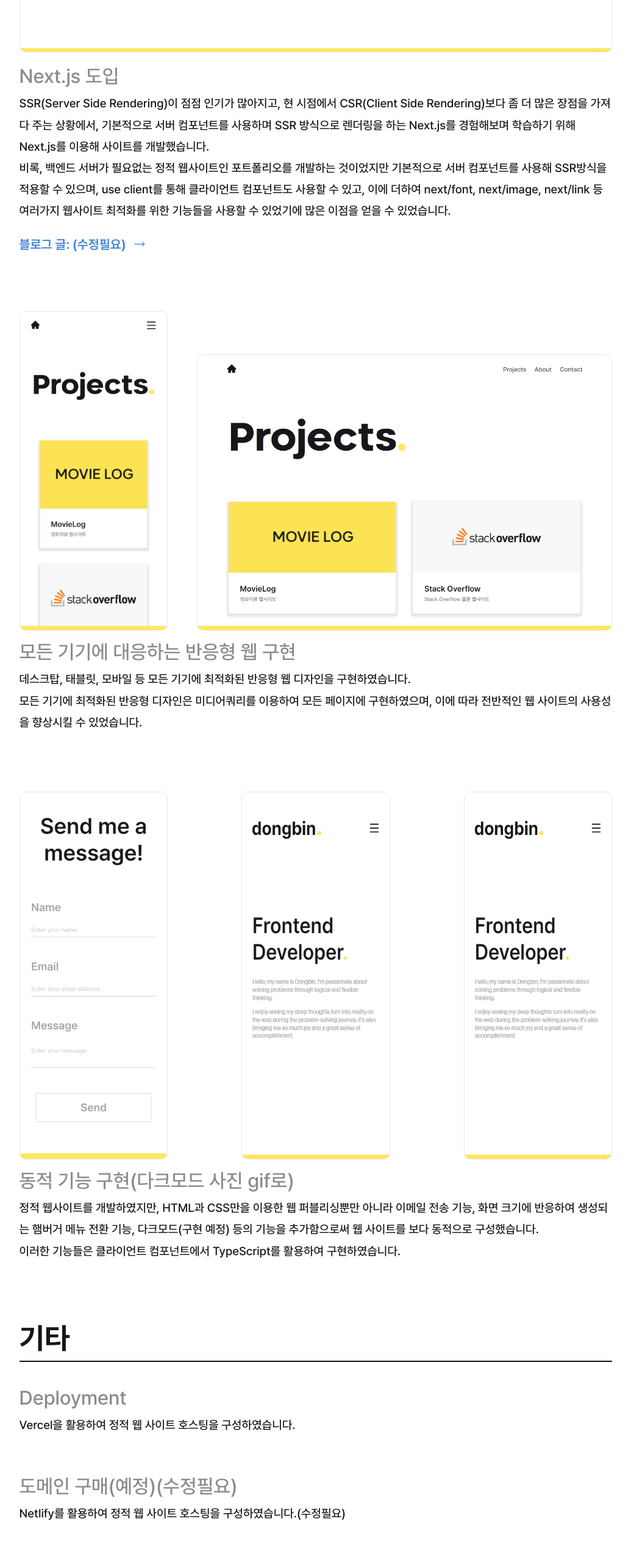
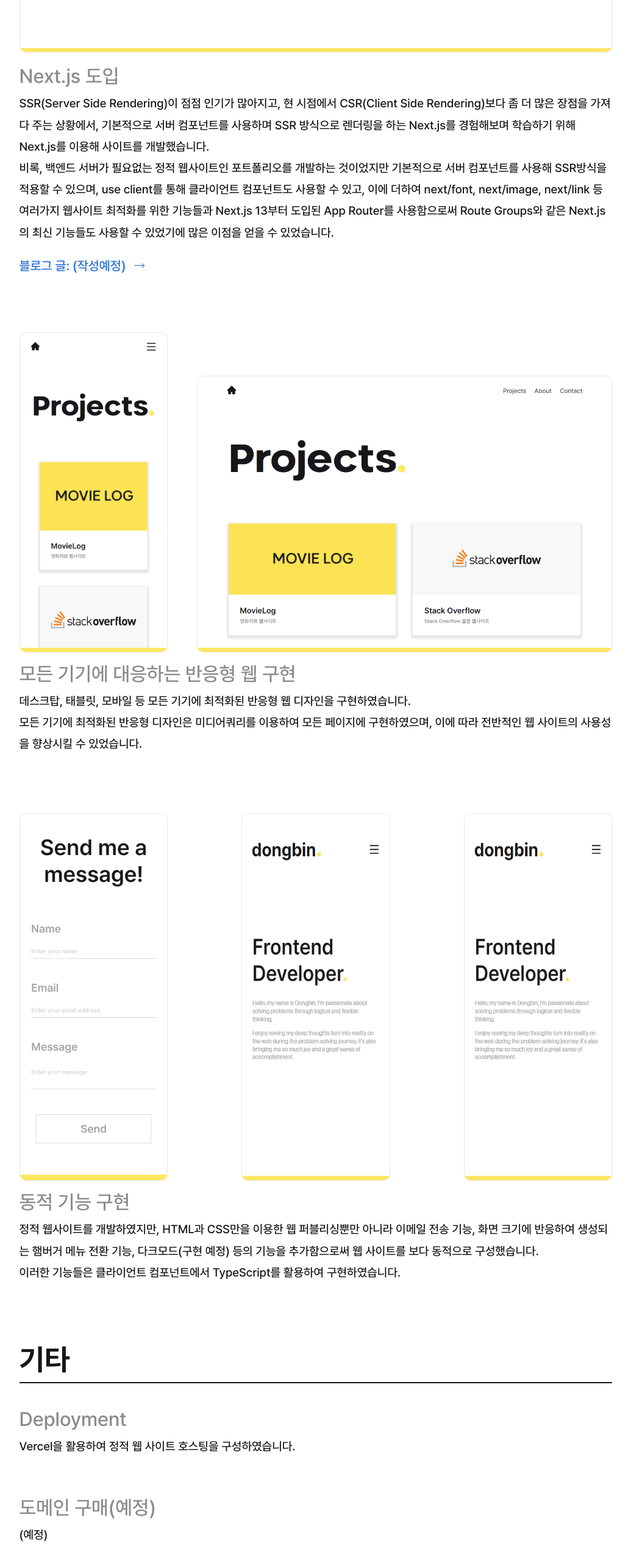
Before and after one commit to dongbin420/my-portfolio, a Next.js app: page /projects/portfolio in a window 1280 px wide. Shown: the part 1563-4129 px from the top of the page at 61% size, without its empty margins (122-1157 px from the left). Built offline with nearby package versions, Linux system fonts and the light colour scheme.

Commit message:
refactor: modify content text in portfolio project page

```diff
--- a/src/app/(menu)/projects/(projects)/portfolio/page.tsx
+++ b/src/app/(menu)/projects/(projects)/portfolio/page.tsx
@@ -105,18 +105,20 @@ export default function Page() {
                   개발하는 것이었지만 기본적으로 서버 컴포넌트를 사용해
                   SSR방식을 적용할 수 있으며, use client를 통해 클라이언트
                   컴포넌트도 사용할 수 있고, 이에 더하여 next/font, next/image,
-                  next/link 등 여러가지 웹사이트 최적화를 위한 기능들을 사용할
-                  수 있었기에 많은 이점을 얻을 수 있었습니다.
+                  next/link 등 여러가지 웹사이트 최적화를 위한 기능들과 Next.js
+                  13부터 도입된 App Router를 사용함으로써 Route Groups와 같은
+                  Next.js의 최신 기능들도 사용할 수 있었기에 많은 이점을 얻을 수
+                  있었습니다.
                 </p>
               </div>
               <div className={styles['blog-link-container']}>
                 <a
-                  href="https://zonbin.notion.site/fe85020f2a9a405ca4e735cf6ee68128?pvs=4"
+                  href="https://zonbin.notion.site/66c53c14e28949748e731cd2ccde64a6?v=c84ac5d11c624e3cbe9f277e5abe53fc"
                   target="_blank"
                   rel="noopener noreferrer"
                   className={styles['blog-link-text']}
                 >
-                  블로그 글: (수정필요)
+                  블로그 글: (작성예정)
                 </a>
                 <HiOutlineArrowLongRight
                   className={styles['blog-arrow-icon']}
@@ -181,9 +183,7 @@ export default function Page() {
                 />
               </div>
 
-              <p className={styles['description-title']}>
-                동적 기능 구현(다크모드 사진 gif로)
-              </p>
+              <p className={styles['description-title']}>동적 기능 구현</p>
               <div className={styles['description']}>
                 <p>
                   정적 웹사이트를 개발하였지만, HTML과 CSS만을 이용한 웹
@@ -207,14 +207,9 @@ export default function Page() {
               </div>
             </div>
             <div>
-              <p className={styles['description-title']}>
-                도메인 구매(예정)(수정필요)
-              </p>
+              <p className={styles['description-title']}>도메인 구매(예정)</p>
               <div className={styles['description']}>
-                <p>
-                  Netlify를 활용하여 정적 웹 사이트 호스팅을
-                  구성하였습니다.(수정필요)
-                </p>
+                <p>(예정)</p>
               </div>
             </div>
           </div>
```
